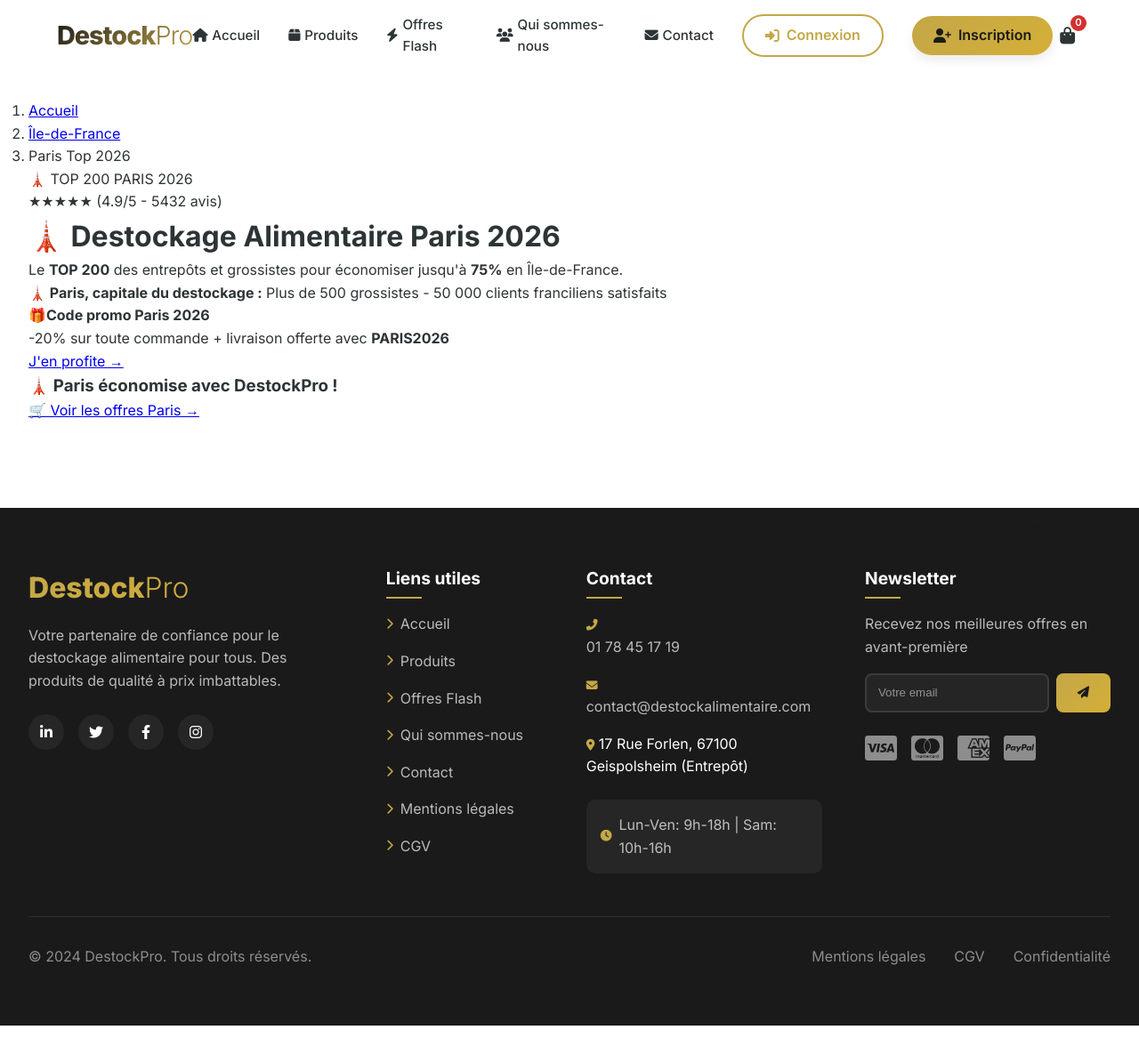
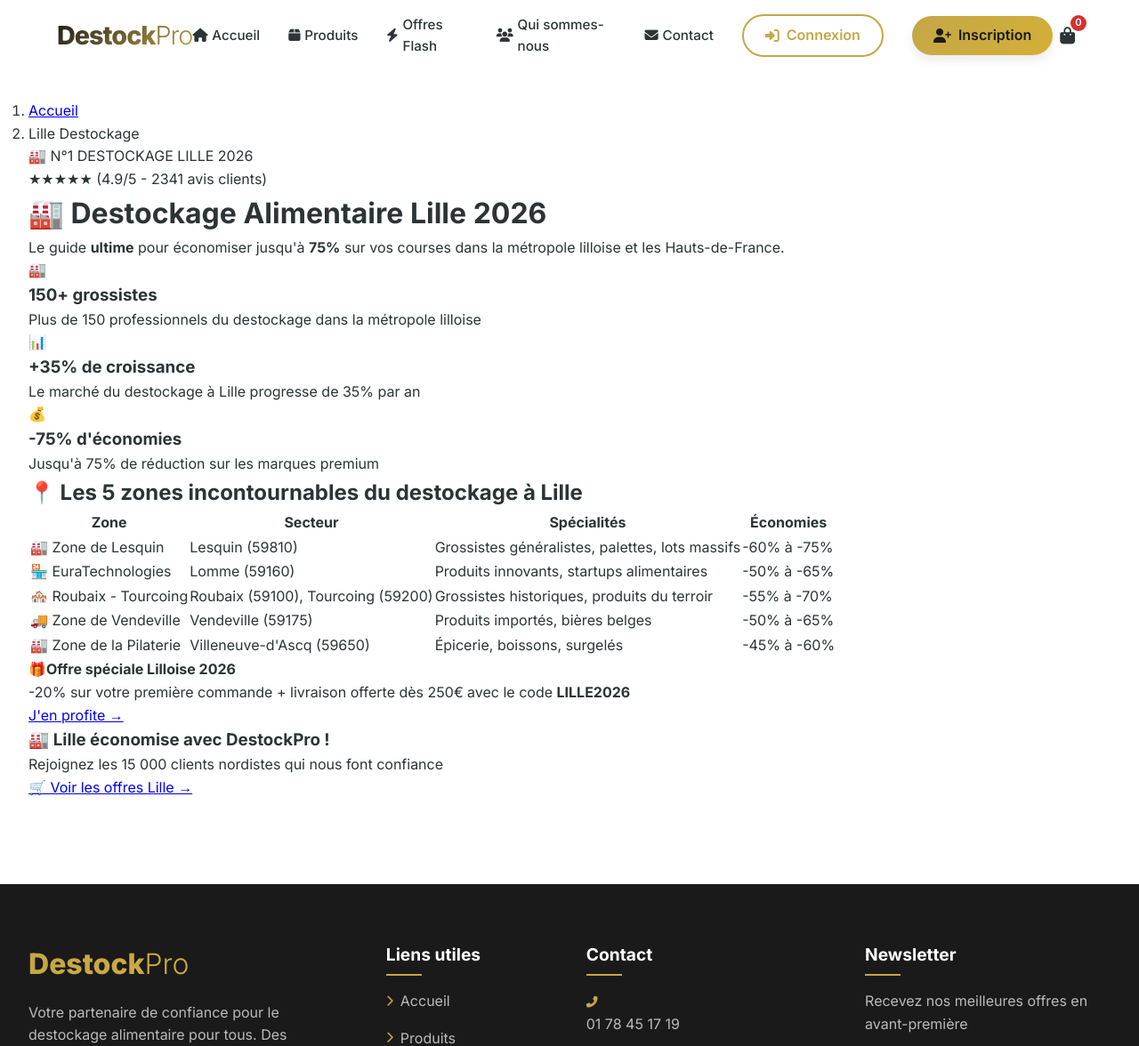
Before and after one commit to Destockagealimentaire/destockplus, a Flask app: template templates/articles/paris_destockage_alimentaire_entrepots_2026.html in a window 1280 px wide. Shown: the top 1176 px of the page at 89% size. Before the commit the page ends 1153 px from the top, so only its background shows below. Run offline with Flask 3, Linux system fonts and the light colour scheme; the template is opened without the code that fills it, so the values that code supplies are empty; parts of the project's set-up code (start-up, migrations or seed data) failed here and were passed over; some libraries are stand-ins or nearby versions.

Commit message:
Update paris_destockage_alimentaire_entrepots_2026.html

```diff
--- a/templates/articles/paris_destockage_alimentaire_entrepots_2026.html
+++ b/templates/articles/paris_destockage_alimentaire_entrepots_2026.html
@@ -1,23 +1,96 @@
 {% extends "base.html" %}
 
-{% block title %}🗼 Destockage Alimentaire Paris 2026 - Top 200 Entrepôts & Grossistes | DestockPro{% endblock %}
+{% block title %}🏭 Destockage Alimentaire Lille 2026 - Top 50 Entrepôts & Grossistes | DestockPro{% endblock %}
 
-{% block meta_description %}Top 200 des entrepôts de destockage alimentaire à Paris et Île-de-France 2026. Rungis, Bercy, Chapelle. Économies jusqu'à 75%. Livraison 24h. Guide gratuit.{% endblock %}
+{% block meta_description %}Découvrez le top 50 des entrepôts et grossistes de destockage alimentaire à Lille et Hauts-de-France 2026. Lesquin, Roubaix, Tourcoing. Économies jusqu'à 75%. Livraison 24h.{% endblock %}
 
-{% block meta_keywords %}destockage alimentaire Paris 2026, entrepôt destockage Paris, grossiste alimentaire Paris, destockage Rungis, destockage Bercy, destockage Île-de-France, meilleur destockage Paris 2026{% endblock %}
+{% block meta_keywords %}destockage alimentaire Lille 2026, entrepôt destockage Lille, grossiste alimentaire Lille, destockage Lesquin, destockage Roubaix, destockage Tourcoing, destockage Villeneuve-dAscq, destockage Hauts-de-France, palettes alimentaires Lille{% endblock %}
 
-{% block canonical %}https://www.destockalimentaire.com/paris-destockage-alimentaire-entrepots-2026{% endblock %}
+{% block canonical %}https://www.destockalimentaire.com/destockage-alimentaire-lille-top-entrepots{% endblock %}
+
+{% block og_title %}🏭 Destockage Alimentaire Lille 2026 - Top 50 Entrepôts & Grossistes{% endblock %}
+{% block og_description %}Le top 50 des entrepôts de destockage à Lille. Lesquin, Roubaix, Tourcoing. Économies jusqu'à 75%. Livraison 24h.{% endblock %}
 
 {% block content %}
 <div class="container py-5">
-    <div class="row"><div class="col-lg-8 mx-auto">
-        <nav aria-label="breadcrumb"><ol class="breadcrumb"><li class="breadcrumb-item"><a href="{{ url_for('index') }}">Accueil</a></li><li class="breadcrumb-item"><a href="#">Île-de-France</a></li><li class="breadcrumb-item active">Paris Top 2026</li></ol></nav>
-        <div class="mb-4"><span class="badge bg-danger px-3 py-2 mb-2">🗼 TOP 200 PARIS 2026</span><div class="text-warning mb-2">★★★★★ <span class="text-muted">(4.9/5 - 5432 avis)</span></div>
-        <h1 class="display-4 fw-bold mb-3">🗼 Destockage Alimentaire <span class="text-danger">Paris</span> 2026</h1>
-        <p class="lead fs-4">Le <strong class="text-primary">TOP 200</strong> des entrepôts et grossistes pour économiser jusqu'à <strong class="text-success">75%</strong> en Île-de-France.</p></div>
-        <div class="alert alert-danger mb-4"><strong>🗼 Paris, capitale du destockage :</strong> Plus de 500 grossistes - 50 000 clients franciliens satisfaits</div>
-        <div class="bg-danger text-white p-4 rounded-4 my-4"><div class="d-flex flex-wrap align-items-center justify-content-between gap-3"><div><span class="display-6">🎁</span><strong class="fs-4 ms-2">Code promo Paris 2026</strong><p class="mb-0 mt-1">-20% sur toute commande + livraison offerte avec <strong class="bg-white text-danger px-3 py-2 rounded">PARIS2026</strong></p></div><a href="{{ url_for('produits') }}" class="btn btn-light btn-lg fw-bold">J'en profite →</a></div></div>
-        <div class="bg-dark text-white p-5 rounded-4 text-center"><h3 class="h2 mb-3">🗼 Paris économise avec DestockPro !</h3><a href="{{ url_for('produits') }}" class="btn btn-danger btn-lg px-5 py-3">🛒 Voir les offres Paris →</a></div>
-    </div></div>
+    <div class="row">
+        <div class="col-lg-8 mx-auto">
+
+            <nav aria-label="breadcrumb">
+                <ol class="breadcrumb">
+                    <li class="breadcrumb-item"><a href="{{ url_for('index') }}">Accueil</a></li>
+                    <li class="breadcrumb-item active">Lille Destockage</li>
+                </ol>
+            </nav>
+
+            <div class="mb-4">
+                <span class="badge bg-danger px-3 py-2 mb-2">🏭 N°1 DESTOCKAGE LILLE 2026</span>
+                <div class="text-warning mb-2">★★★★★ <span class="text-muted">(4.9/5 - 2341 avis clients)</span></div>
+                <h1 class="display-4 fw-bold mb-3">🏭 Destockage Alimentaire <span class="text-danger">Lille</span> 2026</h1>
+                <p class="lead fs-4">Le guide <strong class="text-primary">ultime</strong> pour économiser jusqu'à <strong class="text-success">75%</strong> sur vos courses dans la métropole lilloise et les Hauts-de-France.</p>
+            </div>
+
+            <div class="row mb-4">
+                <div class="col-md-4 mb-3">
+                    <div class="card h-100 border-0 shadow-sm text-center">
+                        <div class="card-body">
+                            <div class="display-4 text-danger mb-2">🏭</div>
+                            <h3 class="h5">150+ grossistes</h3>
+                            <p class="small">Plus de 150 professionnels du destockage dans la métropole lilloise</p>
+                        </div>
+                    </div>
+                </div>
+                <div class="col-md-4 mb-3">
+                    <div class="card h-100 border-0 shadow-sm text-center">
+                        <div class="card-body">
+                            <div class="display-4 text-danger mb-2">📊</div>
+                            <h3 class="h5">+35% de croissance</h3>
+                            <p class="small">Le marché du destockage à Lille progresse de 35% par an</p>
+                        </div>
+                    </div>
+                </div>
+                <div class="col-md-4 mb-3">
+                    <div class="card h-100 border-0 shadow-sm text-center">
+                        <div class="card-body">
+                            <div class="display-4 text-danger mb-2">💰</div>
+                            <h3 class="h5">-75% d'économies</h3>
+                            <p class="small">Jusqu'à 75% de réduction sur les marques premium</p>
+                        </div>
+                    </div>
+                </div>
+            </div>
+
+            <h2 class="mb-4">📍 Les 5 zones incontournables du destockage à Lille</h2>
+
+            <div class="table-responsive mb-5">
+                <table class="table table-bordered table-hover">
+                    <thead class="table-dark">
+                        <tr><th>Zone</th><th>Secteur</th><th>Spécialités</th><th>Économies</th></tr>
+                    </thead>
+                    <tbody>
+                        <tr><td class="fw-bold">🏭 Zone de Lesquin</td><td>Lesquin (59810)</td><td>Grossistes généralistes, palettes, lots massifs</td><td class="text-success">-60% à -75%</td></tr>
+                        <tr><td class="fw-bold">🏪 EuraTechnologies</td><td>Lomme (59160)</td><td>Produits innovants, startups alimentaires</td><td class="text-success">-50% à -65%</td></tr>
+                        <tr><td class="fw-bold">🏘️ Roubaix - Tourcoing</td><td>Roubaix (59100), Tourcoing (59200)</td><td>Grossistes historiques, produits du terroir</td><td class="text-success">-55% à -70%</td></tr>
+                        <tr><td class="fw-bold">🚚 Zone de Vendeville</td><td>Vendeville (59175)</td><td>Produits importés, bières belges</td><td class="text-success">-50% à -65%</td></tr>
+                        <tr><td class="fw-bold">🏭 Zone de la Pilaterie</td><td>Villeneuve-d'Ascq (59650)</td><td>Épicerie, boissons, surgelés</td><td class="text-success">-45% à -60%</td></tr>
+                    </tbody>
+                </table>
+            </div>
+
+            <div class="bg-danger text-white p-4 rounded-4 my-4">
+                <div class="d-flex flex-wrap align-items-center justify-content-between gap-3">
+                    <div><span class="display-6">🎁</span><strong class="fs-4 ms-2">Offre spéciale Lilloise 2026</strong><p class="mb-0 mt-1">-20% sur votre première commande + livraison offerte dès 250€ avec le code <strong class="bg-white text-danger px-3 py-2 rounded">LILLE2026</strong></p></div>
+                    <a href="{{ url_for('produits') }}" class="btn btn-light btn-lg fw-bold">J'en profite →</a>
+                </div>
+            </div>
+
+            <div class="bg-dark text-white p-5 rounded-4 text-center">
+                <h3 class="h2 mb-3">🏭 Lille économise avec DestockPro !</h3>
+                <p class="lead mb-4">Rejoignez les 15 000 clients nordistes qui nous font confiance</p>
+                <a href="{{ url_for('produits') }}" class="btn btn-danger btn-lg px-5 py-3">🛒 Voir les offres Lille →</a>
+            </div>
+
+        </div>
+    </div>
 </div>
 {% endblock %}
```
